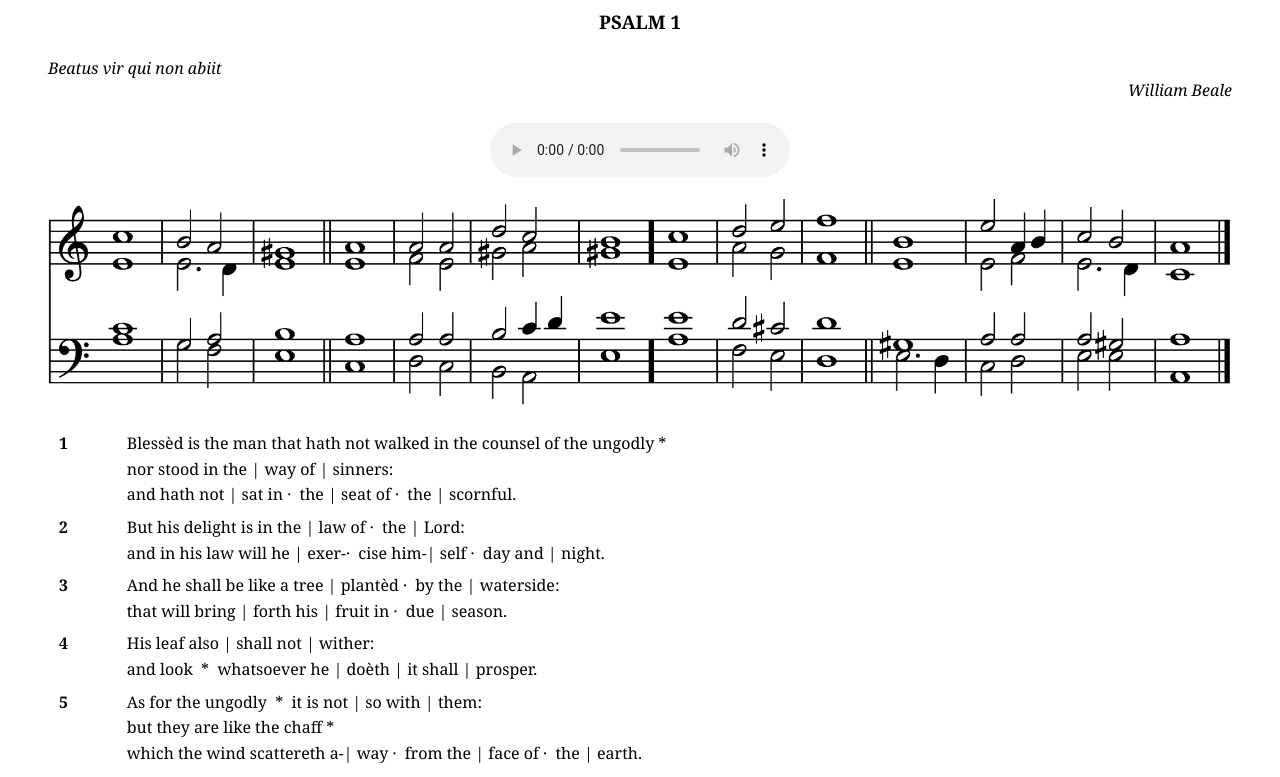
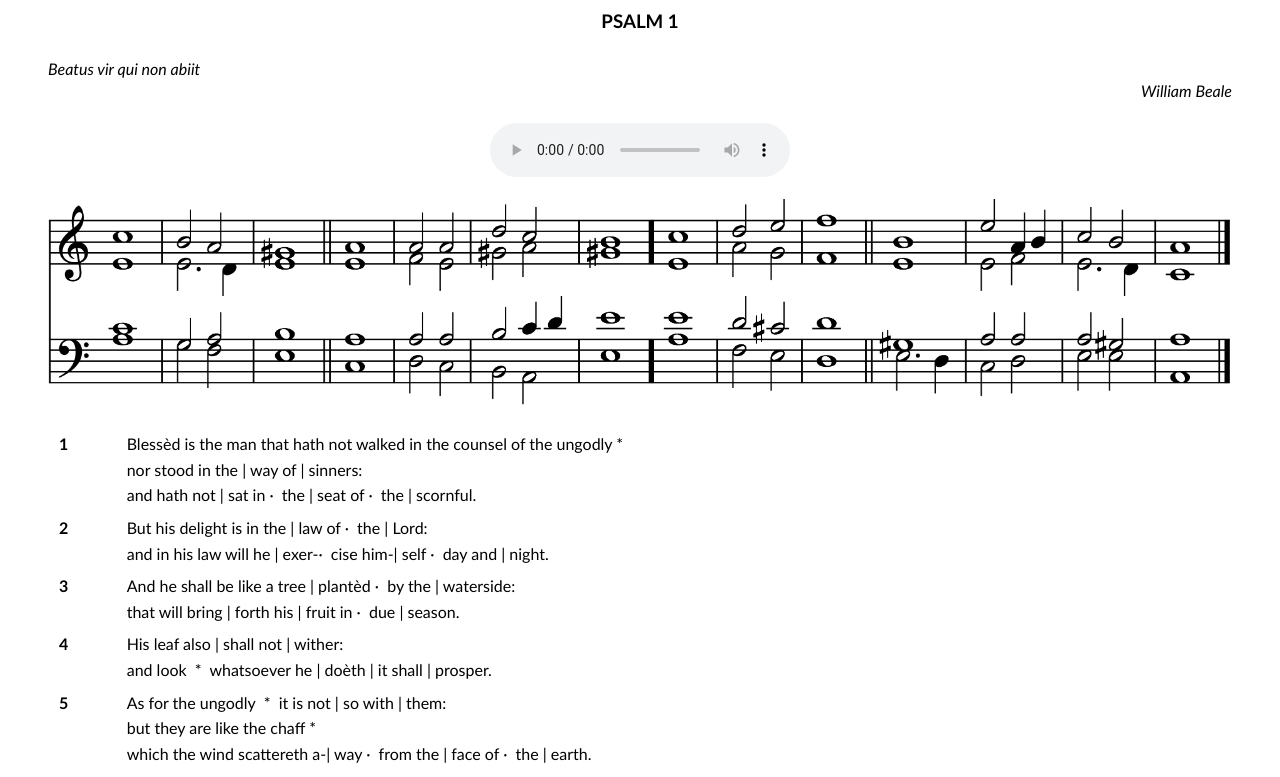
Before and after one commit to ttamesor/psalter, a plain HTML site: page index.html in a window 1280 px wide. Shown: the part 193-970 px from the top of the page. Drawn offline with Linux system fonts and the light colour scheme.

Commit message:
Update index.html

```diff
--- a/index.html
+++ b/index.html
@@ -6,7 +6,7 @@
 <meta charset="utf-8"/>
 <title>The Wulfrun Psalter – Psalms 1–10</title>
 <style>
-        body { font-family: 'Georgia', serif; background: #fff; color: #000; padding: 40px; line-height: 1.6; }
+        body { font-family: 'Gill Sans MT', serif; background: #fff; color: #000; padding: 40px; line-height: 1.6; }
         h1, h2, h3 { text-align: center; }
         .psalm { margin-bottom: 80px; }
         .chant-img { display: block; margin: 20px auto; max-width: 100%; }
```
